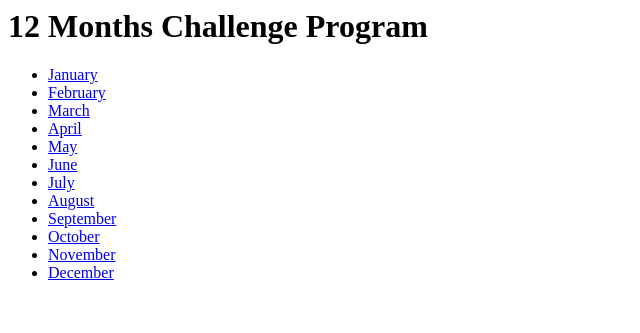
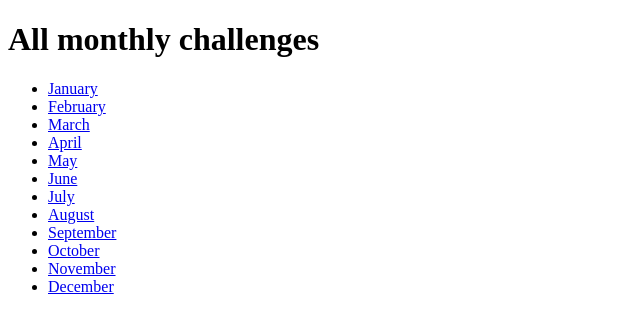
Before and after one commit to mr-shan/practice_python_django_first_project, a Django app: page /challenges/ in a window 1280 px wide. Shown: the top 333 px of the page, without its empty margins (0-640 px from the left). Run offline with Django 3.2, Linux system fonts and the light colour scheme.

Commit message:
Added index template for challenges, filters and tags in challenge template

```diff
--- /dev/null
+++ b/challenges/templates/challenges/index.html
@@ -0,0 +1,17 @@
+<!DOCTYPE html>
+<html lang="en">
+<head>
+    <meta charset="UTF-8">
+    <meta http-equiv="X-UA-Compatible" content="IE=edge">
+    <meta name="viewport" content="width=device-width, initial-scale=1.0">
+    <title>Monthly Challenges</title>
+</head>
+<body>
+    <h1>All monthly challenges</h1>
+    <ul>
+        {% for month in months  %}
+            <li><a href="{% url 'challenges' month %}">{{ month | title}}</a></li>
+        {% endfor %}
+    </ul>
+</body>
+</html>
--- a/challenges/views.py
+++ b/challenges/views.py
@@ -15,20 +15,22 @@ monthly_challenges = {
     "september": ["Start trining for cloud computing"],
     "october": ["Get certified in AWS and Azure"],
     "november": ["Start preparing for interviews"],
-    "december": ["Apply to new jobs now!!"],
+    "december": [],
 }
 
 # Create your views here.
 
 
 def index(request):
-    index_content = "<h1>12 Months Challenge Program</h1><ul>"
-    for item in monthly_challenges:
-        markup_href = reverse("challenges", args=[item])
-        item_markup = f"<li><a href='{markup_href}'>{item.title()}</a></li>"
-        index_content += item_markup
-    index_content += "</ul>"
-    return HttpResponse(index_content)
+    # index_content = "<h1>12 Months Challenge Program</h1><ul>"
+    # for item in monthly_challenges:
+    #     markup_href = reverse("challenges", args=[item])
+    #     item_markup = f"<li><a href='{markup_href}'>{item.title()}</a></li>"
+    #     index_content += item_markup
+    # index_content += "</ul>"
+    # return HttpResponse(index_content)
+    months = monthly_challenges.keys()
+    return render(request, "challenges/index.html", {"months": months})
 
 
 def monthly_challenge_by_number(request, month_index):
@@ -44,7 +46,7 @@ def monthly_challenge_by_number(request, month_index):
 
 def monthly_challenge(request, month):
     challenge = monthly_challenges.get(month)
-    if not challenge:
+    if month not in monthly_challenges:
         return render(request, "challenges/404.html")
     else:
 
@@ -54,4 +56,8 @@ def monthly_challenge(request, month):
         for item in challenge:
             res += f"<li>{item}</li>"
         res += "</ol>"
-        return render(request, "challenges/challenge.html")
+        dunamic_content = {
+            "month": month,
+            "challenges": challenge
+        }
+        return render(request, "challenges/challenge.html", dunamic_content)
```
Also changed, not shown: challenges/templates/challenges/challenge.html (+7 -3 lines).
